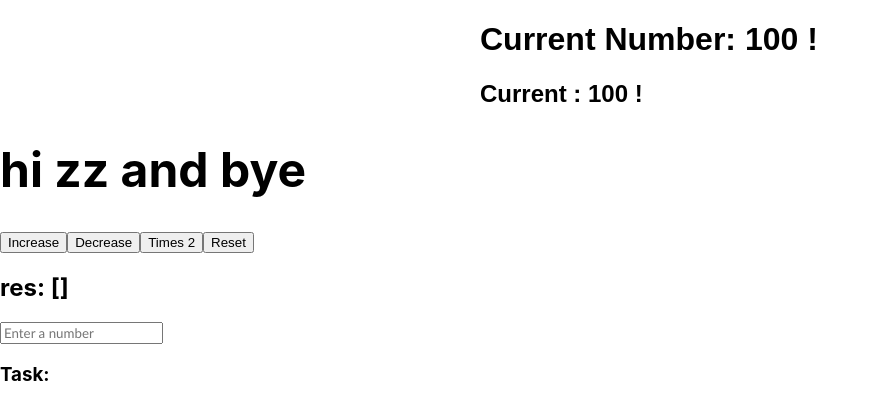
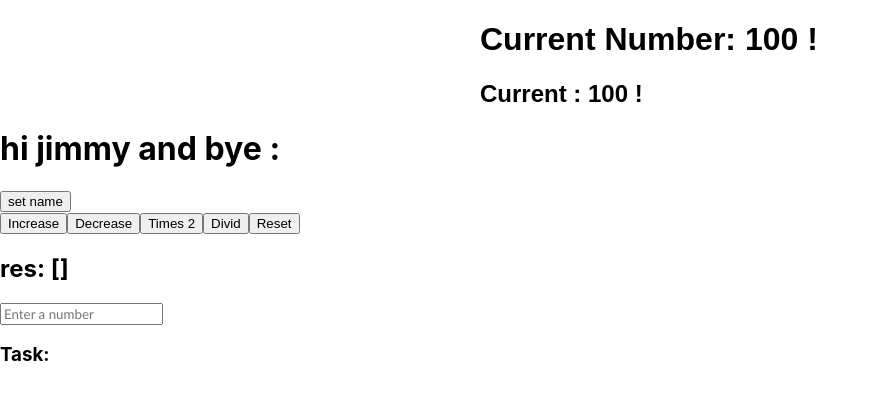
Before and after one commit to jimmy70111/pratice_react, a React (Create React App) app in the folder pratice/: page / in a window 1280 px wide. Shown: the top 420 px of the page, without its empty margins (0-878 px from the left). Built offline with nearby package versions, Linux system fonts and the light colour scheme.

Commit message:
react pratice

```diff
--- a/pratice/src/App.js
+++ b/pratice/src/App.js
@@ -4,12 +4,15 @@ import './App.css';
 import Counter from './counter';
 import Task from './task';
 import CopyTask from './CopyTask';
+import Pratice from './Pratice';
+
     function App() {
   return (
     <Router>
       <Routes>
         <Route path="/" element={<Counter />} />
         <Route path='/task' element= {<Task/> } />
+        <Route path='/pratice' element= {<Pratice/> } />
         <Route path='/Ctask' element= {<CopyTask/> } />
 
       </Routes>
--- /dev/null
+++ b/pratice/src/Pratice.js
@@ -0,0 +1,29 @@
+
+import './center.css'
+const Pratice = () => {
+
+
+
+
+
+
+
+
+
+
+
+
+    return(
+
+        <div>
+        <h1  className=" reng"> Hello  World </h1>
+        <button className='but'>  getCounter </button>
+        </div>
+    );
+
+
+
+};
+
+
+export default Pratice;
--- /dev/null
+++ b/pratice/src/center.css
@@ -0,0 +1,7 @@
+
+.reng {
+    display: flex;
+    justify-content: center;
+    align-items: left;
+    text-align: right;
+}
--- a/pratice/src/counter.js
+++ b/pratice/src/counter.js
@@ -17,9 +17,14 @@ const Counter = () => {
     };
 
     // Define the Test component as a constant using an arrow function
+
+    const [name, setName] = useState(" ");
+
+
     const Test = (props) => {
-        return <h1>hi {props.name} and bye </h1>;
+        return <h1>hi {props.ashe} and bye  :{name}</h1>;
     };
+
 
 
     const handleInputChange = (e) => {
@@ -40,21 +45,35 @@ const Counter = () => {
 
 
 
+
+    useEffect(() => {
+        if (count === 100) {
+          console.log("Count reached 100!  ");
+        }
+
+      }, [count]);
+
+
+
     return (
-        <div className='main'>
+        <div className= 'main'>
             <h1 className='teemo'> Current Number: {count} !</h1>
             <h2 className='teemo'> Current : {count} !</h2>
 
 
-            {/* Render the Test component */}
-            <h2>
-                <Test name="zz" />
-            </h2>
+
+            <div>
+                <Test ashe="jimmy" />
+                <button onClick={() => setName("hummy")}> set name </button>
+
+            </div>
 
             {/* Counter buttons */}
             <button onClick={handle}>Increase</button>
             <button onClick={() => setCount(count => count - 10)}>Decrease</button>
             <button onClick={() => setCount(count * 2)}>Times 2</button>
+            <button onClick={() => setCount(count  / 2)}> Divid </button>
+
             <button onClick={reset}>Reset</button>
 
             {/* Display res array */}
```
